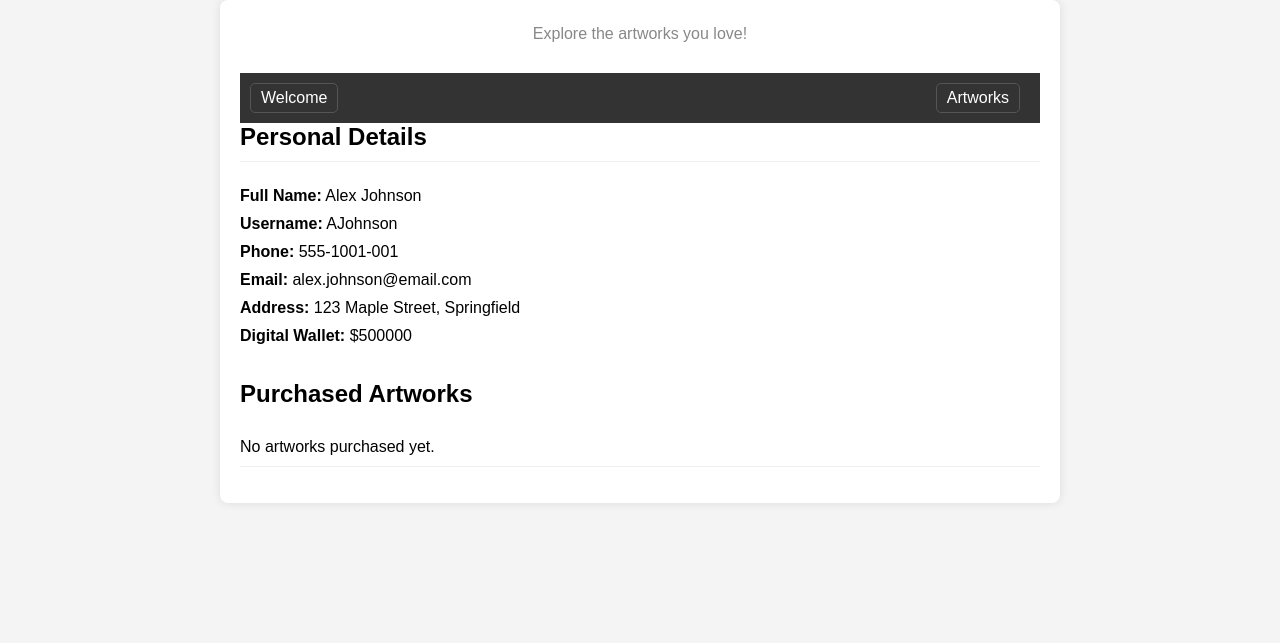
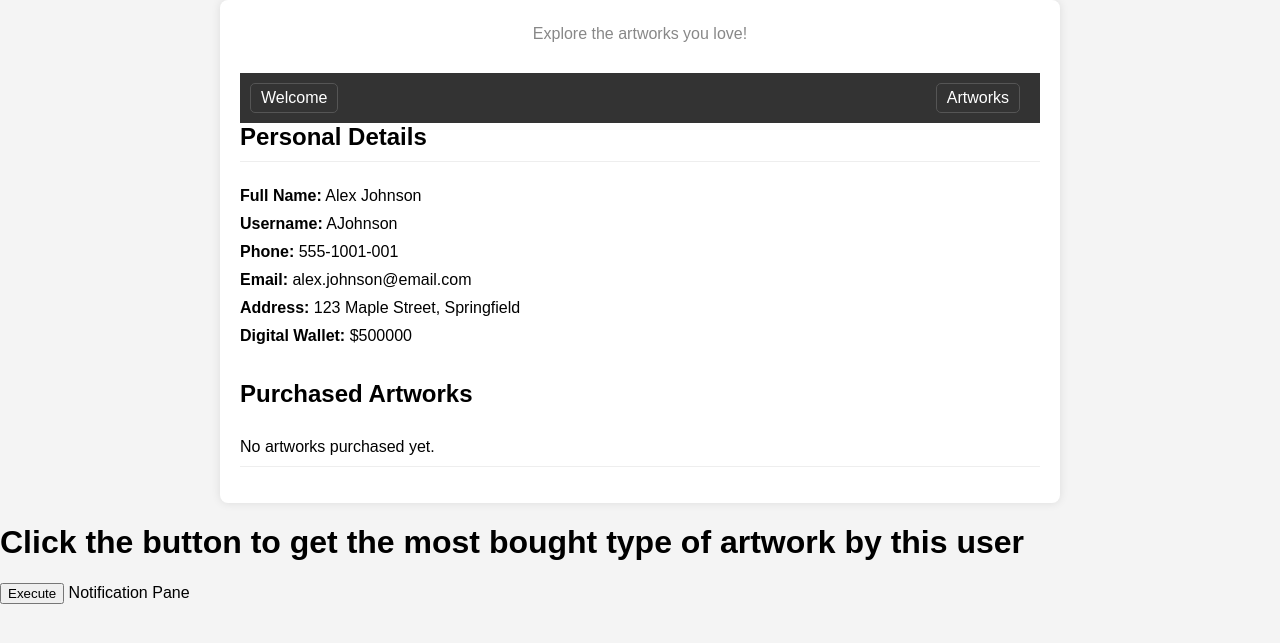
Before and after one commit to fnuryasar/ArtifyApp, a Flask app: page /profile in a window 1280 px wide. Shown: the top 643 px of the page. Run offline with Flask 3, Linux system fonts and the light colour scheme; a user stored in the database is signed in; data comes from the database, SQL or seed files in the repository; parts of the project's set-up code (start-up, migrations or seed data) failed here and were passed over; some libraries are stand-ins or nearby versions.

Commit message:
advanced sql

```diff
--- a/app.py
+++ b/app.py
@@ -217,7 +217,7 @@ def profile():
     cursor.close()
     #print(purchased_artworks)
 
-    if user.is_artist:  # Assuming you have a method to determine if user is an artist
+    if user.is_artist:
         artist = Artist.query.get(user_id)
         #artworks = Artwork.query.filter_by(ArtistId=user_id).all()
         return render_template('profile_artist.html', user=user, artworks=artworks)
@@ -317,17 +317,20 @@ def your_python_function(user_id):
     # Your Python function logic here
     cursor = connection.cursor()
     query = """
-    SELECT Artwork.ATitle, COUNT(*)
+    SELECT Artwork.AType
     FROM Artwork , Visitor
     WHERE Visitor.VisitorID = %s
         AND Artwork.VisitorID = Visitor.VisitorID
-    GROUP BY Artwork.ArtworkID
+    GROUP BY Artwork.AType
     ORDER BY COUNT(*) DESC
     """
     cursor.execute(query, (user_id,))
     result = cursor.fetchone()
     #print(type(result))
-    result = result[0]
+    if result:
+        result = result[0]
+    else:
+        result = 'no most occuring type found'
     #print(type(result))
     cursor.close()
     return result
--- a/templates/profile_visitor.html
+++ b/templates/profile_visitor.html
@@ -135,8 +135,8 @@
 </body>
 </html>
 
-<!-- <body>
-    <h1>Click the button to get the most bought artwork from this user's inventory</h1>
+<body>
+    <h1>Click the button to get the most bought type of artwork by this user</h1>
     <button id="executeButton">Execute</button>
 
     Notification Pane
@@ -166,4 +166,4 @@
         });
     </script>
 
-</body> -->
+</body>
```
